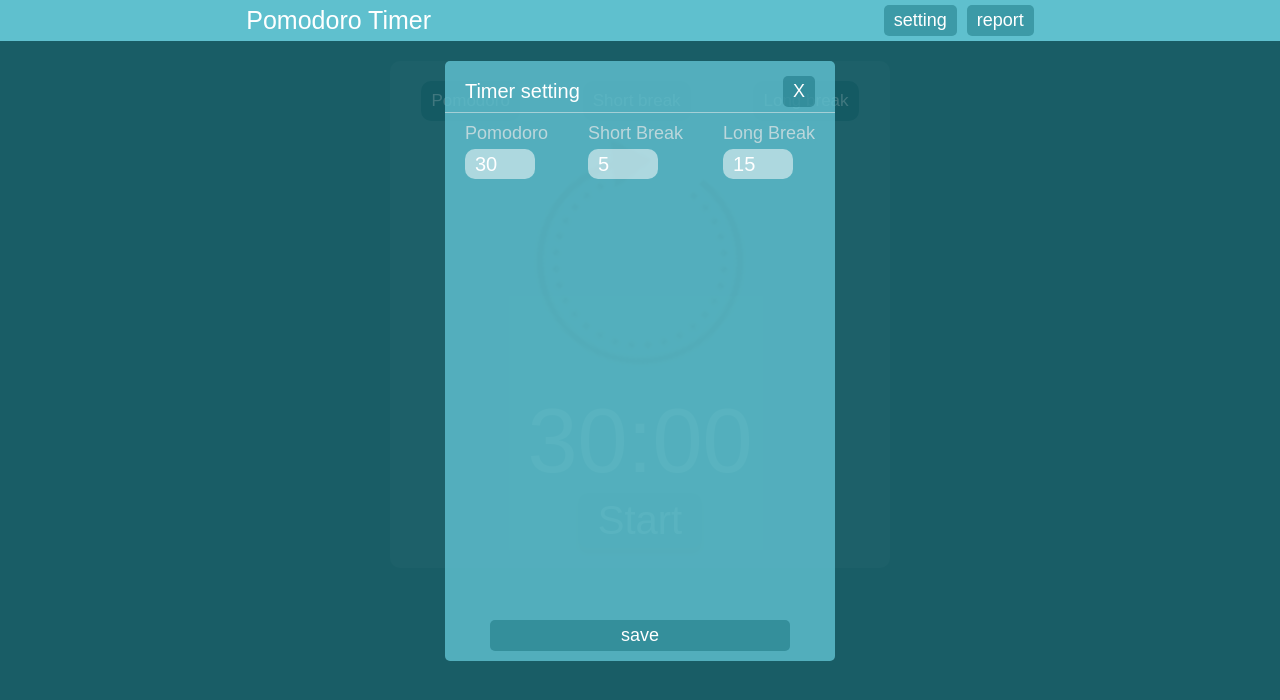
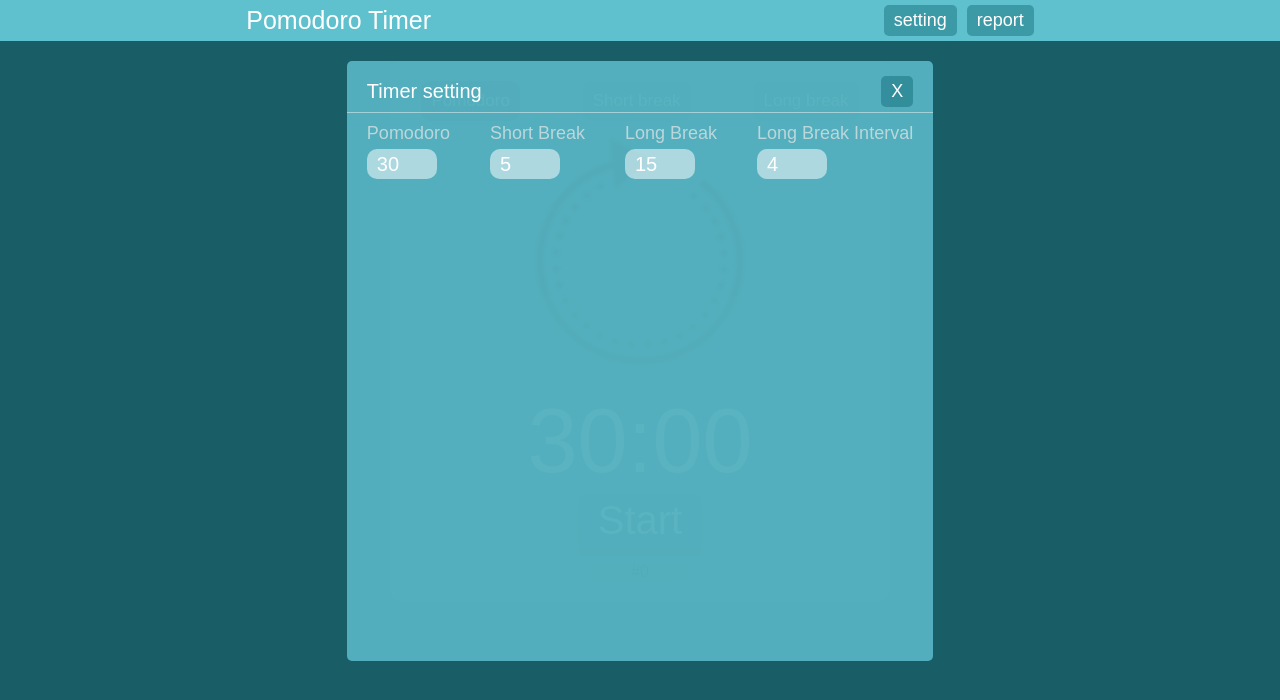
Before and after one commit to AmadoMuerte/pomodoro-timer, a React (Create React App) app: page /setting in a window 1280 px wide. Shown: the top 700 px of the page. Built offline with nearby package versions, Linux system fonts and the light colour scheme.

Commit message:
update timer nav

```diff
--- a/src/components/app/App.jsx
+++ b/src/components/app/App.jsx
@@ -9,16 +9,33 @@ import ErrorPage from '../../routes/errorPage/ErrorPage'
 function App(props) {
 
     //localStorageSetting
-    let storageSettings = {timePomo: 30, timeBreak: 5, timeLongBreak: 15}
-    if (localStorage.setting) storageSettings = JSON.parse(localStorage.getItem('setting'))
+    let storageSettings =
+    {
+        timePomo: 30, timeBreak: 5,
+        timeLongBreak: 15, longBreakInterval: 4,
+        intervalPassed: 0
+    }
+ if (localStorage.setting) storageSettings = JSON.parse(localStorage.getItem('setting'))
     //settings
     const [timePomo, setTimePomo] = useState(storageSettings.timePomo)
     const [timeBreak, setTimeBreak] = useState(storageSettings.timeBreak)
     const [timeLongBreak, setTimeLongBreak] = useState(storageSettings.timeLongBreak)
+    const [longBreakInterval, setLongBreakInterval] = useState(storageSettings.longBreakInterval)
+    const [intervalPassed, setIntervalPassed] = useState(storageSettings.intervalPassed)
+
+    const pushSettingToStorage = () => {
+        const setting =
+        {
+            timePomo, timeBreak, timeLongBreak,
+            longBreakInterval, intervalPassed
+        }
+        localStorage.setItem("setting", JSON.stringify(setting))
+    }
+    pushSettingToStorage()
 
     //localStorageTimer
     let storageTimer = {minutes: timePomo, seconds: 0, timerMode: 'work'}
-    // if (localStorage.timer) storageTimer = JSON.parse(localStorage.getItem('timer'))
+    //if (localStorage.timer) storageTimer = JSON.parse(localStorage.getItem('timer'))
 
     //timer
     const [minutes, setMinutes] = useState(storageTimer.minutes)
@@ -32,14 +49,10 @@ function App(props) {
     //     localStorage.setItem("timer", JSON.stringify(timer))
     // }
 
-    const pushSettingToStorage = () => {
-        const setting = {timePomo, timeBreak, timeLongBreak}
-        localStorage.setItem("setting", JSON.stringify(setting))
-    }
+    const resetTimer = () => {
+        if (timerMode === 'work' && intervalPassed !== longBreakInterval) {
+            setMinutes(timePomo)
 
-    const resetTimer = () => {
-        if (timerMode === 'work') {
-            setMinutes(timePomo)
         } else if (timerMode === 'break') {
             setMinutes(timeBreak)
         } else if (timerMode === 'longBreak') {
@@ -49,16 +62,40 @@ function App(props) {
         setPaused(false)
     }
 
+    const checkTimerMode = () => {
+        if (timerMode === 'work') {
+            setIntervalPassed(intervalPassed + 1)
+            setTimerMode('break')
+        }
+
+        if (intervalPassed >= longBreakInterval) {
+            setTimerMode('longBreak')
+        }
+
+        if (timerMode === 'longBreak') {
+            setTimerMode('work')
+            setIntervalPassed(0)
+        }
+
+        if (timerMode === 'break') {
+            setTimerMode('work')
+        }
+
+
+        setPaused(false)
+    }
+
     // timer tick interval
     const tick = () => {
         if (paused) {
+           // pushTimerToStorage()
             setSeconds(seconds -1)
             if (seconds === 0) {
                 setMinutes(minutes - 1)
                 setSeconds(59)
             }
             if (minutes === 0 && seconds === 1) {
-                resetTimer()
+                checkTimerMode()
             }
         }
     }
@@ -81,9 +118,11 @@ function App(props) {
     useEffect(() => {
         if (!paused) {
             resetTimer()
+
+        } else {
+            document.title = `Time remaining - ${titleTimes()}`
         }
         const timerID = setInterval(() => tick(), 1000);
-        document.title = `Time remaining - ${titleTimes()}`
         return () => clearInterval(timerID);
       });
 
@@ -97,8 +136,9 @@ function App(props) {
                         seconds={seconds}
                         setPaused={setPaused}
                         paused={paused}
-                        resetTimer={resetTimer}
                         setTimerMode={setTimerMode}
+                        intervalPassed={intervalPassed}
+                        timerMode={timerMode}
                     />
                     <Routes>
                         <Route
@@ -114,6 +154,8 @@ function App(props) {
                                         timeLongBreak={timeLongBreak}
                                         setTimeLongBreak={setTimeLongBreak}
                                         saveSetting={pushSettingToStorage}
+                                        longBreakInterval={longBreakInterval}
+                                        setLongBreakInterval={setLongBreakInterval}
                                     />
                                 }
                         />
--- a/src/components/timer/Timer.css
+++ b/src/components/timer/Timer.css
@@ -19,6 +19,15 @@
     font-size: 90px;
 }
 
+.timer__interval-passed {
+    width: 100px;
+    margin: 0 auto;
+    margin-top: 15px;
+    color: black;
+    border-radius: 10px;
+    background-color: rgba(224, 220, 220, 0.211);
+}
+
 @keyframes circle-run {
  0%{transform: rotate(-360deg);}
 }
--- a/src/components/timer/Timer.jsx
+++ b/src/components/timer/Timer.jsx
@@ -10,15 +10,14 @@ function Timer(props) {
 
     const {
             minutes, seconds, setPaused, paused,
-            resetTimer, setTimerMode
+            setTimerMode, intervalPassed, timerMode
         } = props
     const pause = () => {
         if (paused) {
             let ask = window.confirm('do you want to finish?')
             if (ask) {
-                resetTimer()
+                setPaused(false)
                 // localStorage.removeItem('timer')
-
             }
         } else setPaused(true)
     }
@@ -39,16 +38,18 @@ function Timer(props) {
         <div className='timer'>
             <TimerNav
                 setTimerMode={setTimerMode}
+                timerMode={timerMode}
              />
             <div className="timer__circle">
                 <img src={circle} alt="circle" />
             </div>
             <p className='timer__title'>{timer}</p>
+
             <TimerButton
                 pause={pause}
                 paused={paused}
             />
-
+            <div className='timer__interval-passed'>#{intervalPassed}</div>
         </div>
     );
 }
--- a/src/components/timerNav/TimerNav.css
+++ b/src/components/timerNav/TimerNav.css
@@ -19,6 +19,10 @@
     cursor: pointer;
 }
 
+.timerNav__item-active {
+    background-color: #183d42;
+}
+
 .timerNav__item:hover {
     background-color: #133c41;
 }
--- a/src/components/timerNav/TimerNav.jsx
+++ b/src/components/timerNav/TimerNav.jsx
@@ -1,9 +1,9 @@
-import React from 'react';
+
 import './TimerNav.css'
 
 
 function TimerNav(props) {
-    const { setTimerMode} = props
+    const { setTimerMode, timerMode} = props
 
     const timerPomo = () => {
         setTimerMode('work')
@@ -16,24 +16,34 @@ function TimerNav(props) {
         setTimerMode('longBreak')
     }
 
+    let classItemPomo = ''
+    let classItemBreak = ' timerNav__item'
+    let classItemLongBreak = ' timerNav__item'
 
+    if (timerMode === 'work') {
+        classItemPomo = ' timerNav__item-active'
+    } else if (timerMode === 'break') {
+        classItemBreak = ' timerNav__item-active'
+    } else if (timerMode === 'longBreak'){
+        classItemLongBreak = ' timerNav__item-active'
+    }
 
     return (
         <div className='timerNav'>
             <div
-                className='timerNav__item'
+                className={'timerNav__item' + classItemPomo}
                 onClick={timerPomo}
             >
                 Pomodoro
             </div>
             <div
-                className='timerNav__item'
+                className={'timerNav__item' + classItemBreak}
                 onClick={timerBreak}
             >
                 Short break
             </div>
             <div
-                className='timerNav__item'
+                className={'timerNav__item' + classItemLongBreak}
                 onClick={timerLongBreak}
             >
                 Long break
--- a/src/routes/setting/Setting.jsx
+++ b/src/routes/setting/Setting.jsx
@@ -9,7 +9,7 @@ function Setting(props) {
             timePomo, setTimePomo,
             timeBreak, setTimeBreak,
             timeLongBreak, setTimeLongBreak,
-            saveSetting
+            saveSetting, longBreakInterval, setLongBreakInterval
 
         } = props
 
@@ -25,7 +25,11 @@ function Setting(props) {
                         <p>
                             Timer setting
                         </p>
-                        <NavLink className={'setting__btnBack'} to={`/`}>
+                        <NavLink
+                            className={'setting__btnBack'}
+                            to={`/`}
+                            onClick={funcSaveSetting}
+                        >
                             <p>X</p>
                         </NavLink>
                     </div>
@@ -51,15 +55,15 @@ function Setting(props) {
                             valueChanger={setTimeLongBreak}
                             />
                         </div>
+                        <div className='setting__timer'>
+                            <p>Long Break Interval</p>
+                            <SettingInput
+                            inputValue={longBreakInterval}
+                            valueChanger={setLongBreakInterval}
+                            />
+                        </div>
                     </div>
                 </div>
-                <NavLink
-                    onClick={funcSaveSetting}
-                    className='setting__btnSave'
-                    to={`/`}
-                >
-                    <p>save</p>
-                </NavLink>
             </div>
         </div>
     );
```
